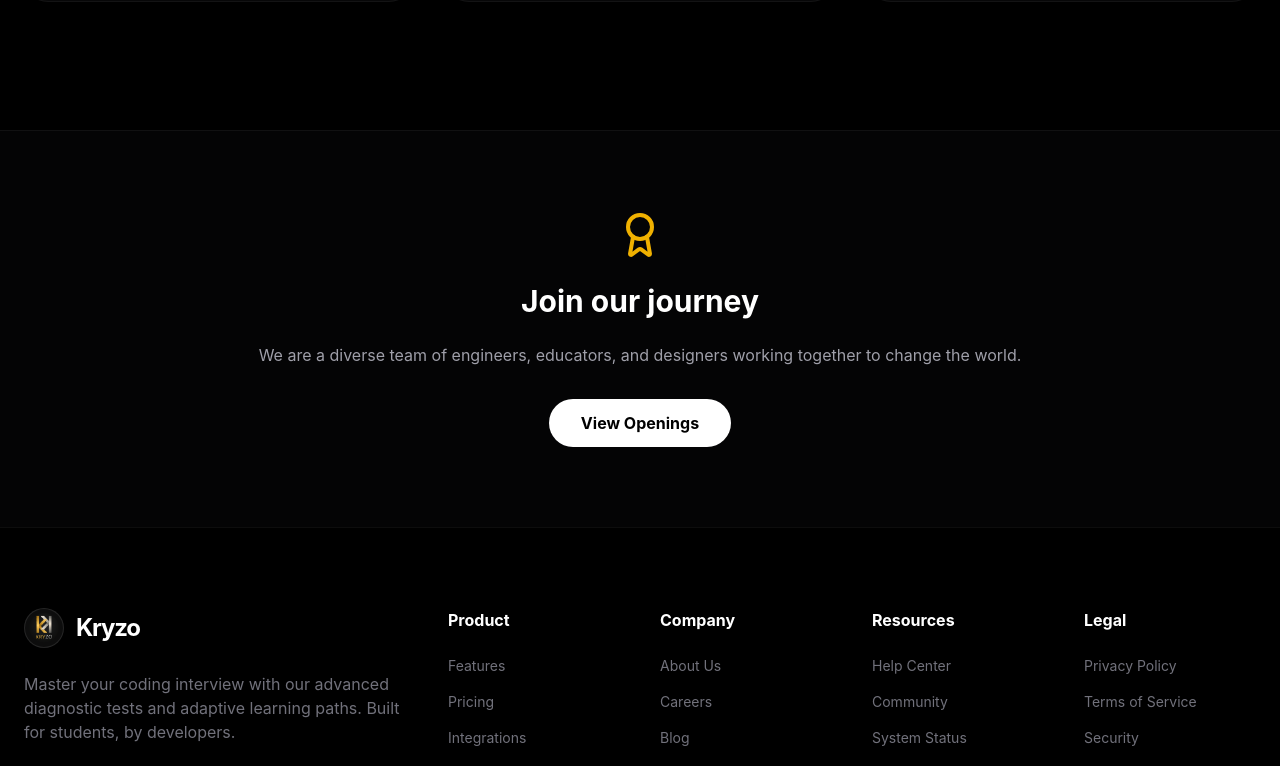
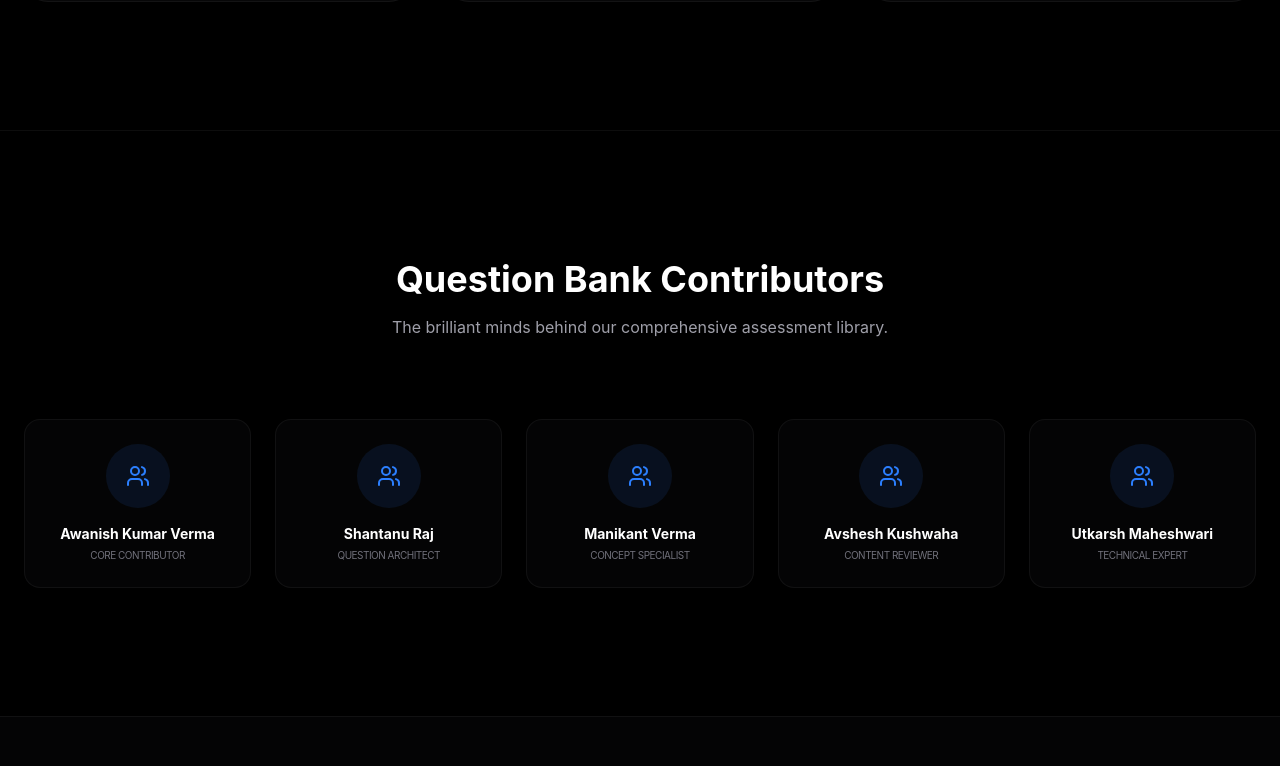
Before and after one commit to Awanish9230/Kryzo, a React (Vite) app in the folder client/: page /about in a window 1280 px wide. Shown: the part 1262-2028 px from the top of the page. Built offline with nearby package versions, Linux system fonts and the light colour scheme; no server answers.

Commit message:
feat: add About page and Footer component, and update README with question contributors.

```diff
--- a/client/src/components/Footer.jsx
+++ b/client/src/components/Footer.jsx
@@ -46,7 +46,7 @@ const Footer = () => {
                         <ul className="space-y-4 text-sm text-zinc-500">
                             <li><Link to="/about" className="hover:text-blue-500 transition-colors">About Us</Link></li>
                             <li><Link to="/careers" className="hover:text-blue-500 transition-colors">Careers</Link></li>
-                            <li><Link to="/blog" className="hover:text-blue-500 transition-colors">Blog</Link></li>
+                            <li><Link to="/about" className="hover:text-blue-500 transition-colors">Our Team</Link></li>
                             <li><Link to="/contact" className="hover:text-blue-500 transition-colors">Contact</Link></li>
                         </ul>
                     </div>
--- a/client/src/pages/general/About.jsx
+++ b/client/src/pages/general/About.jsx
@@ -84,6 +84,40 @@ const About = () => {
                 </div>
             </div>
 
+            {/* Contributors Section */}
+            <div className="py-32 px-6 border-t border-white/5">
+                <div className="max-w-7xl mx-auto">
+                    <div className="text-center mb-20">
+                        <h2 className="text-3xl md:text-4xl font-bold mb-4">Question Bank Contributors</h2>
+                        <p className="text-zinc-400">The brilliant minds behind our comprehensive assessment library.</p>
+                    </div>
+
+                    <div className="grid grid-cols-1 sm:grid-cols-2 lg:grid-cols-5 gap-6">
+                        {[
+                            { name: "Awanish Kumar Verma", role: "Core Contributor" },
+                            { name: "Shantanu Raj", role: "Question Architect" },
+                            { name: "Manikant Verma", role: "Concept Specialist" },
+                            { name: "Avshesh Kushwaha", role: "Content Reviewer" },
+                            { name: "Utkarsh Maheshwari", role: "Technical Expert" }
+                        ].map((member, idx) => (
+                            <motion.div
+                                key={idx}
+                                initial={{ opacity: 0, y: 20 }}
+                                whileInView={{ opacity: 1, y: 0 }}
+                                transition={{ delay: idx * 0.1 }}
+                                className="p-6 rounded-2xl bg-zinc-900/20 border border-white/5 text-center group hover:bg-zinc-900/40 transition-colors"
+                            >
+                                <div className="w-16 h-16 bg-blue-500/10 rounded-full flex items-center justify-center text-blue-500 mx-auto mb-4 group-hover:scale-110 transition-transform">
+                                    <Users size={24} />
+                                </div>
+                                <h4 className="font-bold text-white mb-1 text-sm">{member.name}</h4>
+                                <p className="text-zinc-500 text-[10px] uppercase tracking-tighter">{member.role}</p>
+                            </motion.div>
+                        ))}
+                    </div>
+                </div>
+            </div>
+
             {/* Team Section (Placeholder) */}
             <div className="py-20 px-6 border-t border-white/5 bg-zinc-900/20">
                 <div className="max-w-4xl mx-auto text-center">
```
Also changed, not shown: 1 other file (tests, documents, lock files or other folders).
